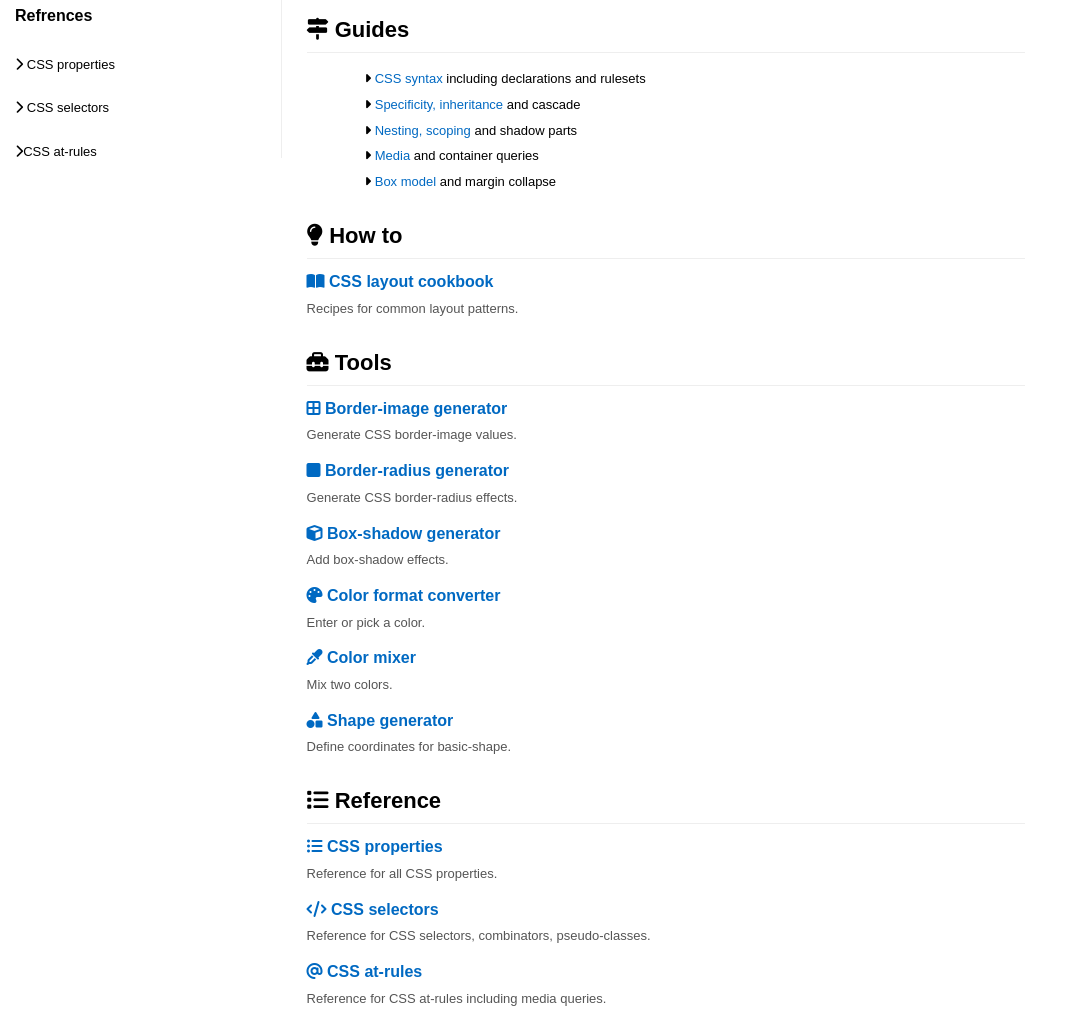
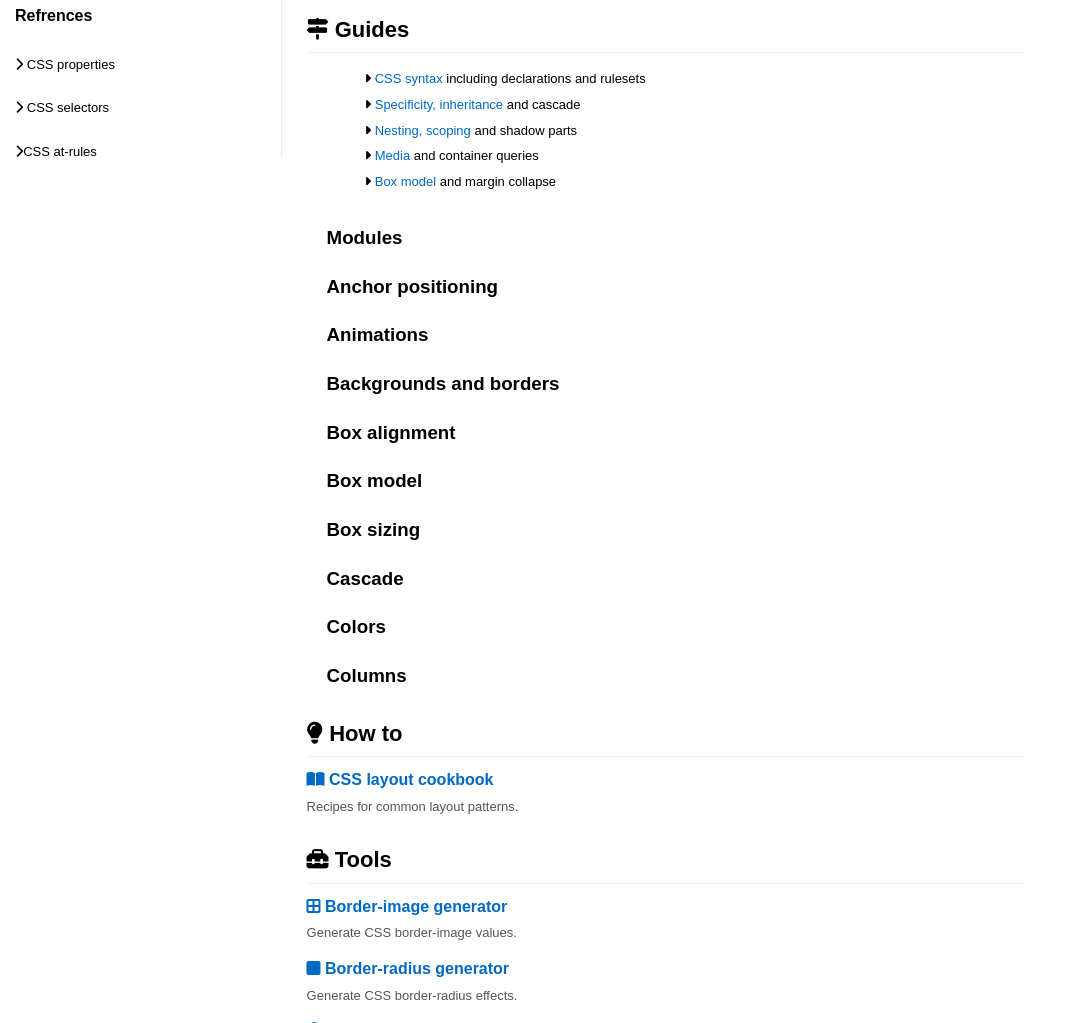
Before and after one commit to areeshaparvaiz99/CSS-Assignment-3, a plain HTML site: page index.html in a window 1280 px wide. Shown: the part 737-1760 px from the top of the page, without its empty margins (0-1072 px from the left). Drawn offline with Linux system fonts and the light colour scheme.

Commit message:
Update index.html

```diff
--- a/index.html
+++ b/index.html
@@ -80,6 +80,17 @@
 <li><i class="fa-solid fa-caret-right"></i> <a href="#">Box model</a> and margin collapse</li>
 </ul>
 
+<h3 id="modules" style="margin-left:20px; margin-top:30px;">Modules</h3>
+<h3 id="anchor" style="margin-left:20px;">Anchor positioning</h3>
+<h3 id="animations" style="margin-left:20px;">Animations</h3>
+<h3 id="backgrounds" style="margin-left:20px;">Backgrounds and borders</h3>
+<h3 id="boxalign" style="margin-left:20px;">Box alignment</h3>
+<h3 id="boxmodel" style="margin-left:20px;">Box model</h3>
+<h3 id="boxsize" style="margin-left:20px;">Box sizing</h3>
+<h3 id="cascade" style="margin-left:20px;">Cascade</h3>
+<h3 id="colors" style="margin-left:20px;">Colors</h3>
+<h3 id="columns" style="margin-left:20px;">Columns</h3>
+
 <h2><i class="fa-solid fa-lightbulb"></i> How to</h2>
 <a class="link"><i class="fa-solid fa-book-open"></i> CSS layout cookbook</a>
 <p class="small">Recipes for common layout patterns.</p>
```
